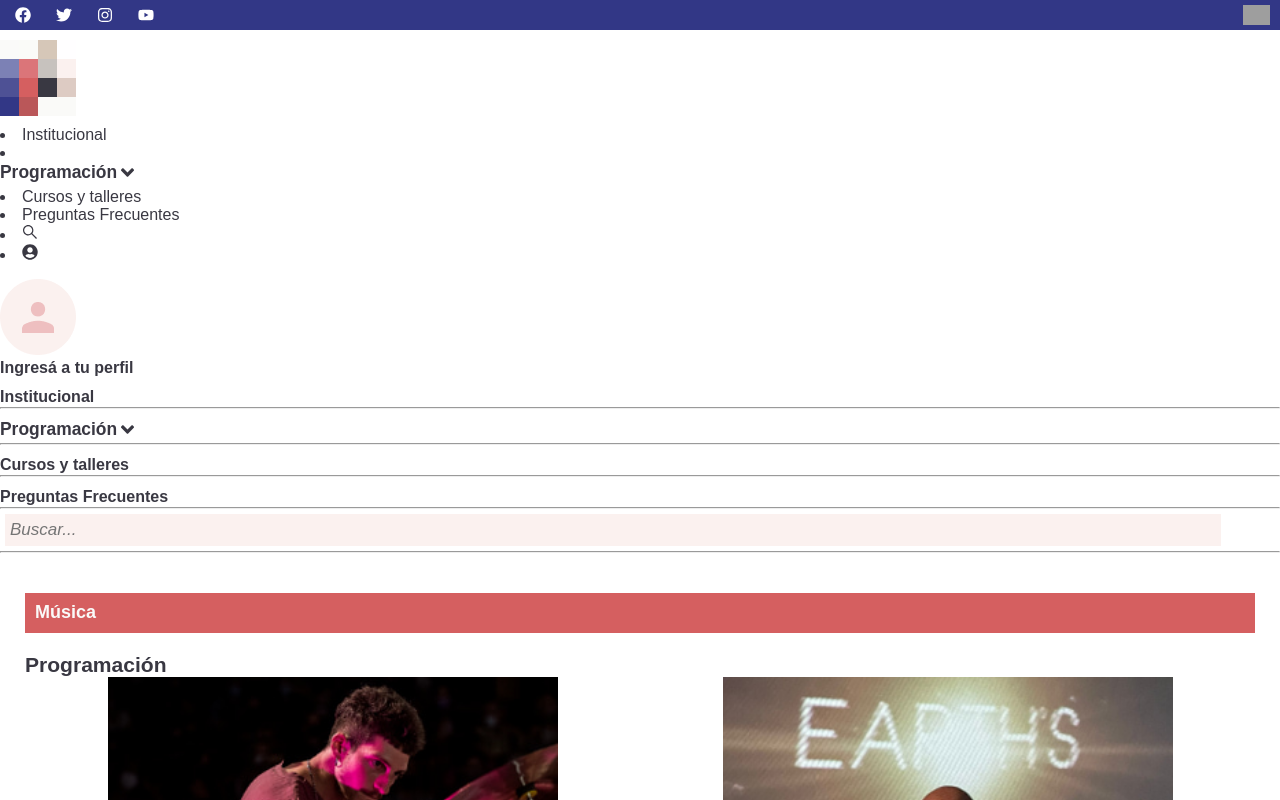
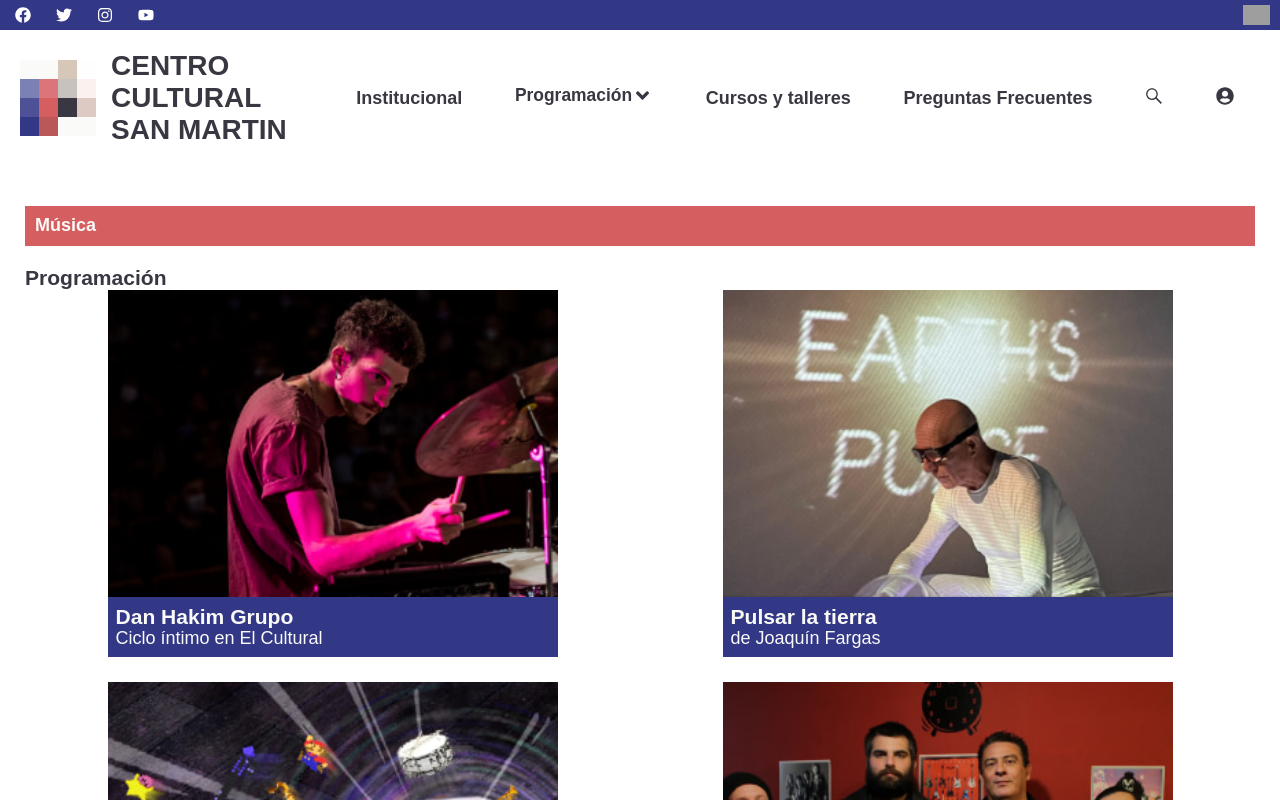
Before and after one commit to davaloslm/C6-09-ft-mern, a React (Create React App) app in the folder site/FRONT/centro-cultural/: page /musica in a window 1280 px wide. Shown: the top 800 px of the page. Built offline with nearby package versions, Linux system fonts and the light colour scheme; grey boxes are pictures that could not be loaded; a web font is replaced by a local one.

Commit message:
arreglos del navBar

```diff
--- a/site/FRONT/centro-cultural/src/styles/navBar.css
+++ b/site/FRONT/centro-cultural/src/styles/navBar.css
@@ -22,32 +22,149 @@ header img{
     display:flex;
     align-items:center;
 }
-.subHeader{
-    display:flex;
+
+/* TERMINA EL NAVBARSOCIALS */
+hr{
+    margin-left:15px;
+    margin-right:15px;
+    opacity:0.4;
+}
+.a-header{
+    color: var(--font-primary);
+}
+.nav{
     position:sticky;
-    overflow:auto;
-    /* align-self:flex-start; */
-    top:0;
-    background-color:var(--blanco);
-    margin-top:15px;
-    align-items:center;
-    padding-left:10px;
-    padding-right:15px;
-    transition: transform 0.8s ease 0s;
+    z-index:11111;
+    width:100%;
+}
+
+.navHeader{
+    display: flex;
+    align-items: center;
+    padding:20px;
+    justify-content: space-between;
+    width:100%;
+    z-index:1000;
+    background-color: white;
+}
+
+/* Toggle Icon Animation */
+.toggle .line1 {
+    transform: rotate(-45deg) translate(-4px, 2px);
+    z-index: 3;
+    background:  var(--font-primary);
+}
+
+.toggle .line2 {
+    background: var(--font-primary);
+    opacity: 0;
+    z-index: 3;
+}
+
+.toggle .line3 {
+    background:  var(--font-primary);
+    z-index: 3;
+    transform: rotate(45deg) translate(-6px, -5px);
 }
 
 
-.subHeader .title{
-    text-transform:uppercase;
-    display:block;
-    width:100%;
-    margin-left:10px;
-    color: var(--font-primary);
+
+.divPerfilMenu{
+    display: flex;
+    align-items: center;
+    justify-content: flex-start;
+    background-color:white;
 }
-.subHeader i{
-    display:flex;
-    justify-content: flex-end;
-    width:100%;
-    font-size:20px;
+
+.divPerfilMenu img{
+    margin-left: 26px;
 
 }
+
+.divPerfilMenu h4{
+    margin-left:25px;
+    font-weight: 400;
+    font-size: 14px;
+    line-height: 100%;
+    text-align: center;
+    color: var(--font-primary);
+    opacity: 0.7;
+}
+.menu-desktop{
+    display:none;
+}
+.menuOpen li{
+    background-color:white;
+    font-weight: 700;
+    font-size: 18px;
+    line-height: 23px;
+    list-style:none;
+    margin-left: 26px;
+    color: #393842;
+    padding-bottom:5px;
+}
+
+.nav__menu{
+    position:absolute;
+    transform: translatey(-250%);
+    transition: 0.5s ease;
+    width:100%;
+}
+
+
+.divBuscarMenu input{
+    font-style: normal;
+    background-color:white;
+    border: none;
+    margin-left:15px;
+}
+
+.nav__active {
+    transform: translateY(0%);
+    background-color: white;
+    width:100%;
+    padding-bottom:10px;
+}
+
+.nav__toggler{
+    display: flex;
+    flex-direction: column;
+    gap: 3.5px;
+}
+
+.nav__toggler div {
+    width: 22.5px;
+    height: 2.5px;
+    background:  var(--font-primary);
+    transition: 0.3s ease-in;
+}
+
+@media screen and (min-width: 1024px){
+
+    .nav__toggler{
+        display:none;
+    }
+     .divPerfilMenu {
+        display:none;
+    }
+     hr{
+        display:none;
+    }
+    .divBuscarMenu input{
+        display:none;
+    }
+     .menu-desktop{
+        display:flex;
+        align-items:center;
+        justify-content:space-around;
+        width:75%;
+    }
+    .menu-desktop li{
+        list-style:none;
+        font-weight:600;
+        font-size:18px;
+        /* margin-left:15px;    */
+
+    }
+
+}
```
